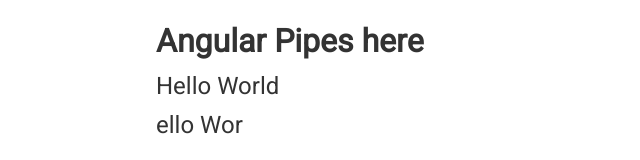
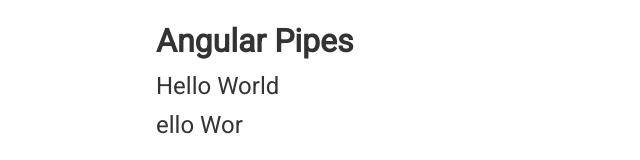
Before and after one commit to SergBobyr/Projects, an Angular app: page / in a window 1280 px wide. Shown: the top 160 px of the page, without its empty margins (0-640 px from the left). Built offline with nearby package versions, Linux system fonts and the light colour scheme.

Commit message:
fix header

```diff
--- a/src/app/app.component.html
+++ b/src/app/app.component.html
@@ -1,5 +1,5 @@
 <div class="container">
-<h1>Angular Pipes here</h1>
+<h1>Angular Pipes</h1>
   <p>
 {{str | uppercase | lowercase | titlecase}}
   </p>
```
